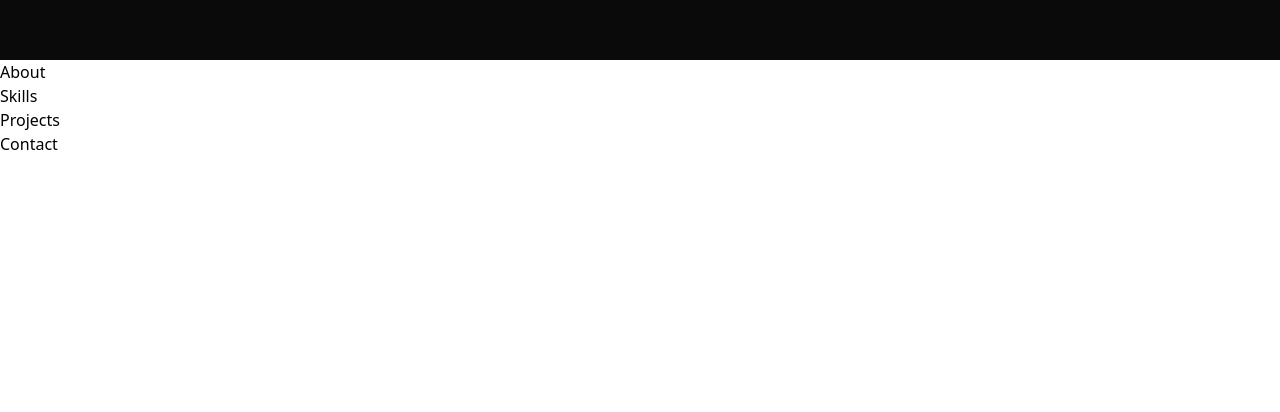
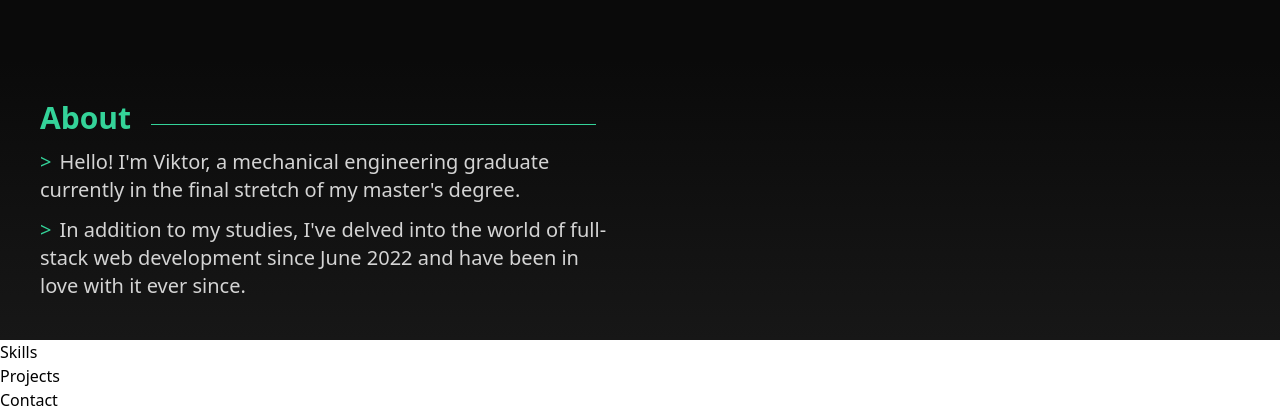
Before and after one commit to 99vik/personal-portfolio, a React (Vite) app: page / in a window 1280 px wide. Shown: the part 740-1152 px from the top of the page. Before the commit the page ends 896 px from the top, so only its background shows below. Built offline with nearby package versions, Linux system fonts and the light colour scheme.

Commit message:
About text with base

```diff
--- a/src/main.jsx
+++ b/src/main.jsx
@@ -3,4 +3,8 @@ import ReactDOM from 'react-dom/client';
 import App from './App.jsx';
 import './index.css';
 
-ReactDOM.createRoot(document.getElementById('root')).render(<App />);
+ReactDOM.createRoot(document.getElementById('root')).render(
+  <React.StrictMode>
+    <App />
+  </React.StrictMode>
+);
--- a/src/sections/About.jsx
+++ b/src/sections/About.jsx
@@ -1,7 +1,23 @@
 function About() {
   return (
-    <div>
-      <p>About</p>
+    <div className="bg-gradient-to-b flex  text-neutral-300 text-xl items-start justify-start from-neutral-950 to-neutral-900 py-10">
+      <div className="w-[45%] mx-10 flex flex-col gap-3">
+        <div className="flex items-center">
+          <h1 className="text-emerald-400 text-3xl font-semibold">About</h1>
+          <div className="h-[1px] mt-3 mx-5 flex-1 bg-emerald-400"></div>
+        </div>
+        <p>
+          <span className="text-emerald-400 mr-2">&#62;</span>
+          Hello! I&apos;m Viktor, a mechanical engineering graduate currently in
+          the final stretch of my master&apos;s degree.
+        </p>
+        <p>
+          <span className="text-emerald-400 mr-2">&#62;</span>
+          In addition to my studies, I&apos;ve delved into the world of
+          full-stack web development since June 2022 and have been in love with
+          it ever since.
+        </p>
+      </div>
     </div>
   );
 }
```
